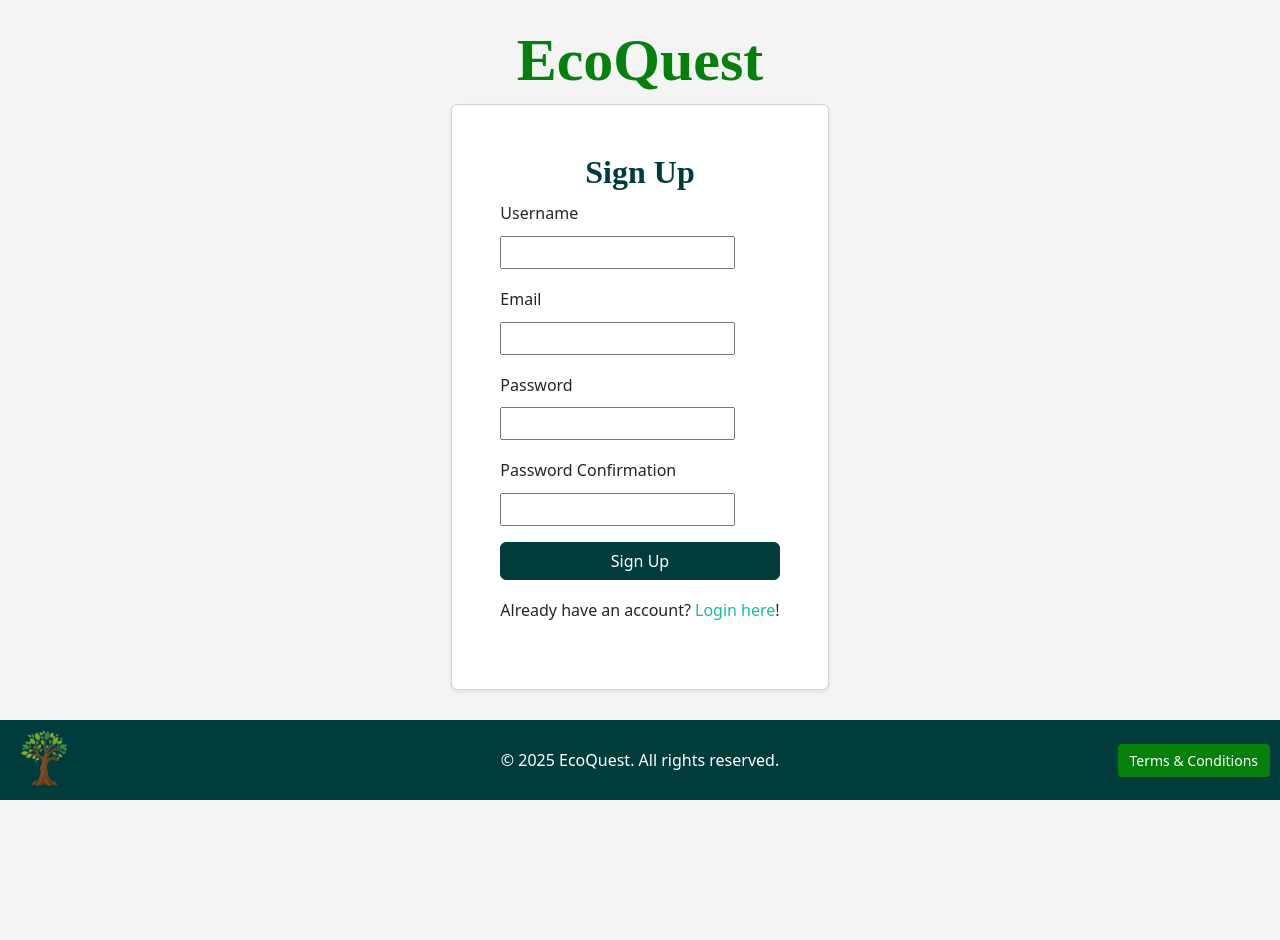
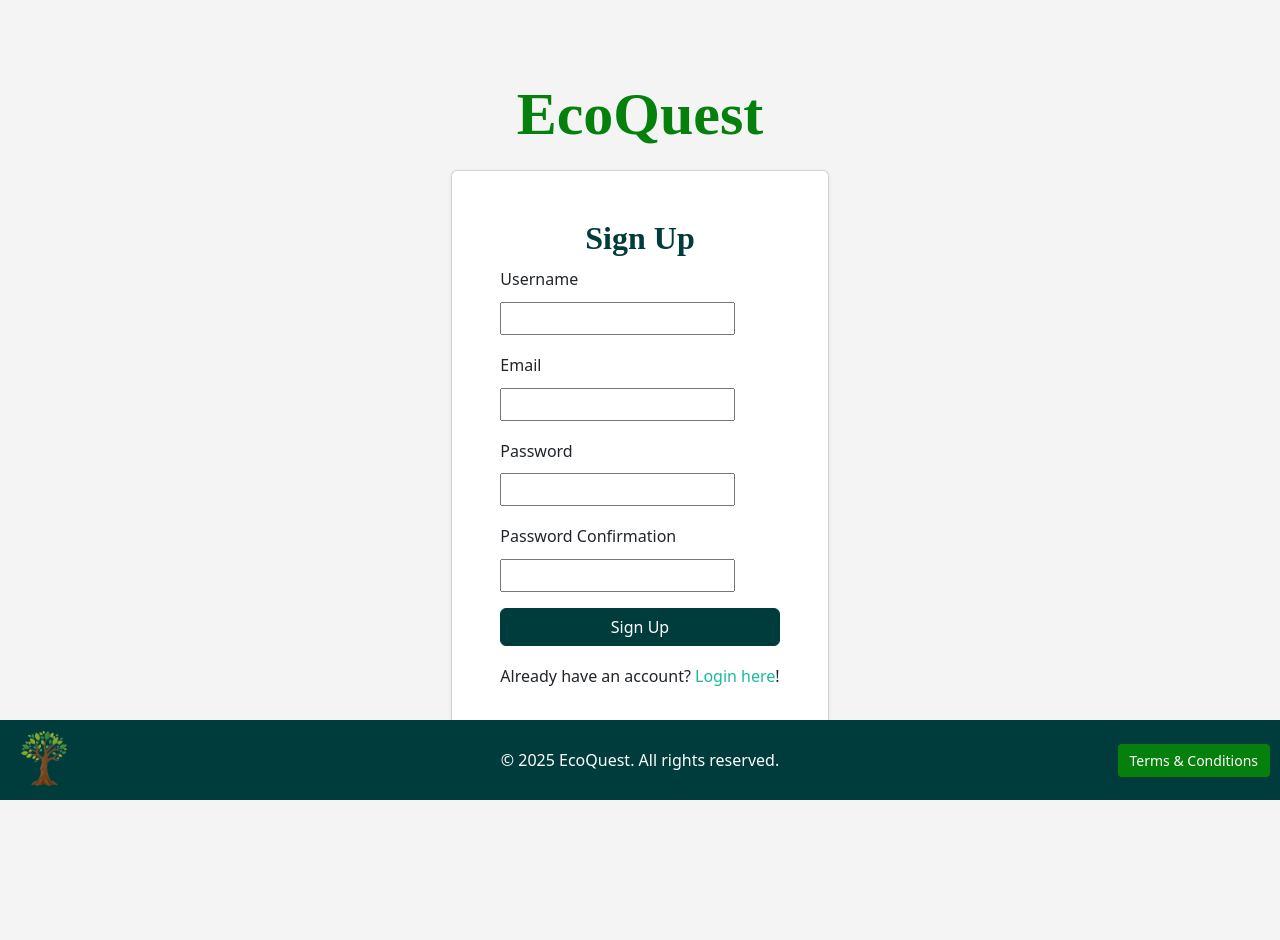
Before and after one commit to Josh-Money/ECM2434-Group-Software-Project, a Django app: template game/login/templates/registration/signup.html in a window 1280 px wide. Before the commit the page ends 800 px from the top, so only its background shows below. Run offline with Django 3.2, Linux system fonts and the light colour scheme; the template is opened without the code that fills it, so the values that code supplies are empty, except form fields; tables that the repository leaves empty hold one stand-in row (values such as "Sample post"); form fields are guessed from the names that the template uses; some libraries are stand-ins or nearby versions; some web fonts are replaced.

Commit message:
fixed footer and login privacy-policy issue

```diff
--- a/game/game/middleware.py
+++ b/game/game/middleware.py
@@ -6,12 +6,13 @@ class RedirectLoggedOutUsersMiddleware:
 
     def __call__(self, request):
         # Allowed paths for unauthenticated users
-        logged_out_allowed_paths = ['/', '/sign-up/', '/privacy-policy/']
-        logged_in_disallowed_paths = ['/', '/sign-up/']
+        logged_out_allowed_paths = ['/', '/sign-up/', '/privacy-policy', '/privacy-policy/']
+        logged_in_disallowed_paths = ['/', '/sign-up', '/sign-up/']
 
 
         # If user is not authenticated and trying to access a restricted page, redirect them
         if request.path not in logged_out_allowed_paths and not request.user.is_authenticated:
+            print('AAAAAAAAAAAA', request.path)
             return redirect('/')  # Redirect to login instead of home
         elif request.path in logged_in_disallowed_paths and request.user.is_authenticated:
             return redirect('/home/')
--- a/game/login/static/login/css/privacy_policy-styles.css
+++ b/game/login/static/login/css/privacy_policy-styles.css
@@ -41,8 +41,3 @@
     margin-top: 10px;
     margin-bottom: 20px;
 }
-
-.footer {
-    display: flex;
-    position: relative;  /* Ensures footer stays in normal flow */
-}
--- a/game/login/templates/privacy_policy.html
+++ b/game/login/templates/privacy_policy.html
@@ -12,7 +12,6 @@
 <div class="container my-4">
     <h1 class="title" style="margin-bottom: 30px;">Privacy Policy</h1>
 
-    <!-- Display success and error messages -->
     {% if messages %}
         {% for message in messages %}
             <div class="alert {% if message.tags == 'success' %}alert-success{% else %}alert-danger{% endif %}">
--- a/game/login/templates/registration/login.html
+++ b/game/login/templates/registration/login.html
@@ -5,7 +5,7 @@
 
 {% block content %}
 <div class="container my-4">
-    <h1 class="title">EcoQuest</h1>
+    <h1 class="title" style="margin-top: 78px; margin-bottom: 20px;">EcoQuest</h1>
 
     <div class="login-wrapper d-flex justify-content-center">
         <div class="login-container card p-5 shadow-sm" style="max-width: 400px;">
--- a/game/login/templates/registration/signup.html
+++ b/game/login/templates/registration/signup.html
@@ -8,7 +8,7 @@
 
 {% block content %}
 <div class="container my-4">
-    <h1 class="title">EcoQuest</h1>
+    <h1 class="title" style="margin-top: 78px; margin-bottom: 20px;">EcoQuest</h1>
 
     <div class="signup-wrapper d-flex justify-content-center">
         <div class="signup-container card p-5 shadow-sm" style="max-width: 400px; background-color: white;">
@@ -71,6 +71,7 @@
                 <p class="mt-3 text-center">
                     Already have an account? <a href="{% url 'login' %}" class="text-success">Login here</a>!
                 </p>
+
             </form>
         </div>
     </div>
--- a/game/static/css/base.css
+++ b/game/static/css/base.css
@@ -1,3 +1,5 @@
+/* Author: Will Cooke */
+
 @import url('https://fonts.googleapis.com/css2?family=Raleway+Dots&display=swap');
 
 :root {
@@ -33,18 +35,31 @@ html {
 }
 
 body {
+    min-height: 100vh;
+    margin: 0;
+    padding: 0;
+    padding-bottom: 80px; /* Same as footer height */
+    display: flex;
+    flex-direction: column;
     background-color: #f4f4f4;
     color: black;
     font-family: system-ui, -apple-system, BlinkMacSystemFont, 'Segoe UI', Roboto, Oxygen, Ubuntu, Cantarell, 'Open Sans', 'Helvetica Neue', sans-serif;
     font-size: 16px;
     line-height: 1.8;
+    position: relative;
 }
 
 header {
+    flex-shrink: 0;
     position: relative;
     height: 55px;
     top: 0;
     width: 100%;
+}
+
+main {
+    flex: 1 0 auto;
+    margin-bottom: 80px; /* Same as footer height */
 }
 
 .title {
@@ -218,20 +233,18 @@ a {
 }
 
 .footer {
+    position: fixed;
+    bottom: 0;
+    left: 0;
+    width: 100%;
+    background-color: var(--primary);
+    color: white;
+    padding: 10px;
+    height: 80px;
+    z-index: 100;
     display: flex;
     align-items: center;
     justify-content: space-between;
-    width: 100%;
-    background-color: var(--primary);
-    color: white;
-    text-align: center;
-    padding: 10px;
-    height: 80px;
-
-    position: absolute;
-    bottom: 0;
-    left: 0;
-    text-align: center;
 }
 
 .footer img {
```
Also changed, not shown: game/qr/static/qr/css/qr.css (+4 -9 lines).
